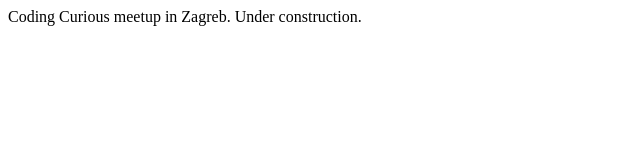
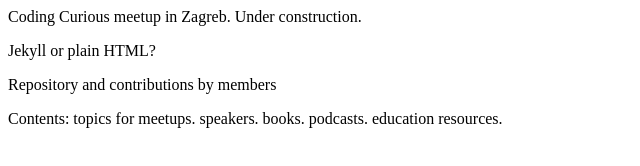
Before and after one commit to codingcurious/codingcurious.github.io, a plain HTML site: page index.html in a window 1280 px wide. Shown: the whole page, without its empty margins (0-640 px from the left). Drawn offline with Linux system fonts and the light colour scheme.

Commit message:
notes
Just testing the page.

```diff
--- a/index.html
+++ b/index.html
@@ -1 +1,5 @@
 Coding Curious meetup in Zagreb. Under construction.
+
+<p>Jekyll or plain HTML?</p>
+<p>Repository and contributions by members</p>
+<p>Contents: topics for meetups. speakers. books. podcasts. education resources.</p>
```
